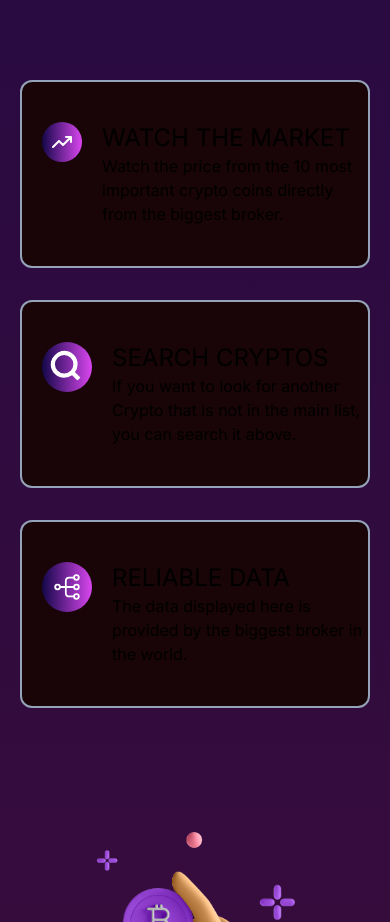
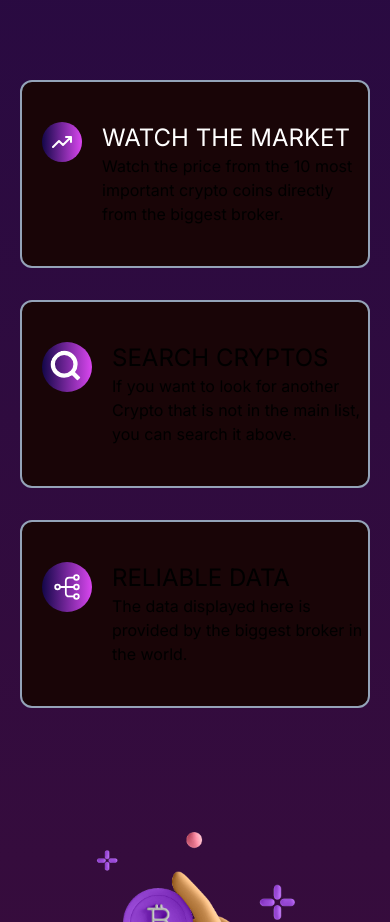
Before and after one commit to JulianP14/crypfo, a Next.js app: page / in a window 390 px wide. Shown: the part 1642-2564 px from the top of the page. Built offline with nearby package versions, Linux system fonts and the light colour scheme; no server answers.

Commit message:
cambio de color en un h2 para pruebas en mobile

```diff
--- a/components/Main2/Main2.jsx
+++ b/components/Main2/Main2.jsx
@@ -23,7 +23,7 @@ const Main2 = () => {
                             />
                         </div>
                         <div className='pr-1 col-span-2'>
-                            <h3 className='text-2xl sm:text-3xl uppercase'>
+                            <h3 className='text-2xl sm:text-3xl uppercase text-white'>
                                 Watch The Market
                             </h3>
                             <p>
```
